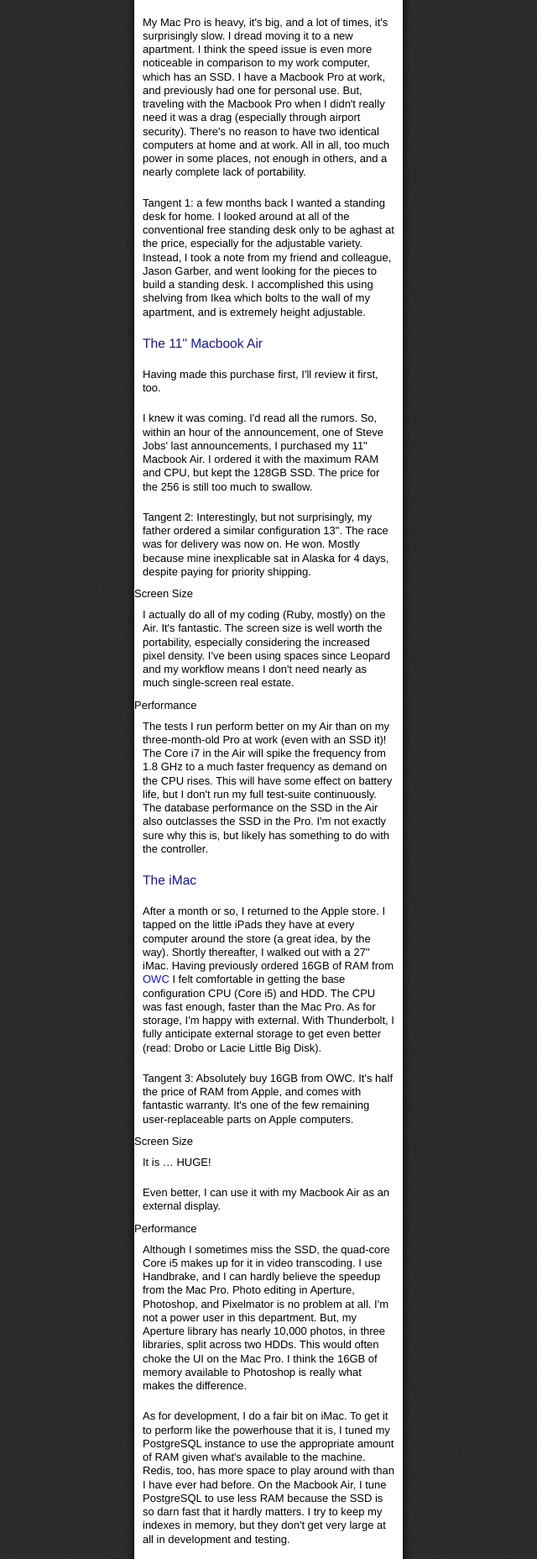
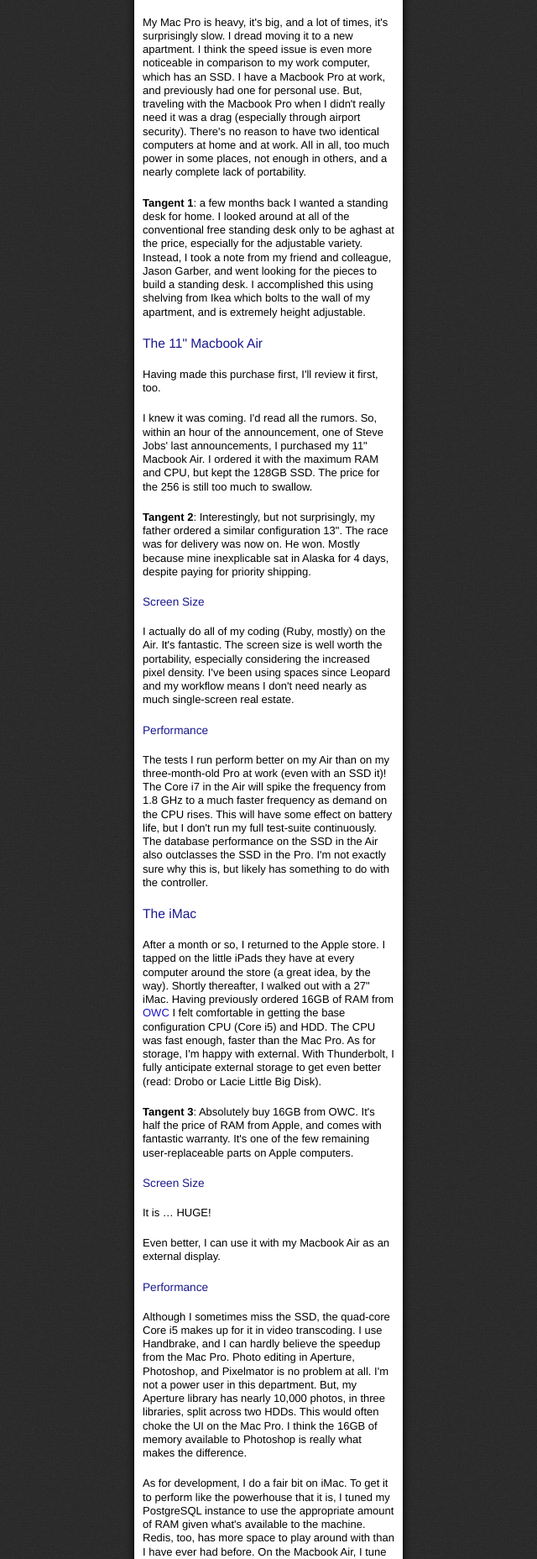
Before and after one commit to tpitale/tpitale.github.io, a Jekyll site: the page built from _posts/2011-08-14-dream-setup-imac-and-macbook-air.html, in a window 1280 px wide. Shown: the part 472-2328 px from the top of the page at 84% size, without its empty margins (320-960 px from the left). Built offline with Jekyll 4.4.1, drawn with Linux system fonts in a browser that asks for light colours; comment, search, counter and statistics services are not loaded; some of the changed text lies outside the part shown.

Commit message:
minor styling tweaks

```diff
--- a/_posts/2011-08-14-dream-setup-imac-and-macbook-air.html
+++ b/_posts/2011-08-14-dream-setup-imac-and-macbook-air.html
@@ -20,7 +20,7 @@ layout: post
 </p>
 
 <p>
-	Tangent 1: a few months back I wanted a standing desk for home. I looked around at all of the conventional free standing desk only to be aghast at the price, especially for the adjustable variety. Instead, I took a note from my friend and colleague, Jason Garber, and went looking for the pieces to build a standing desk. I accomplished this using shelving from Ikea which bolts to the wall of my apartment, and is extremely height adjustable.
+	<b>Tangent 1</b>: a few months back I wanted a standing desk for home. I looked around at all of the conventional free standing desk only to be aghast at the price, especially for the adjustable variety. Instead, I took a note from my friend and colleague, Jason Garber, and went looking for the pieces to build a standing desk. I accomplished this using shelving from Ikea which bolts to the wall of my apartment, and is extremely height adjustable.
 </p>
 
 <h3>The 11" Macbook Air</h3>
@@ -31,7 +31,7 @@ layout: post
 	I knew it was coming. I'd read all the rumors. So, within an hour of the announcement, one of Steve Jobs' last announcements, I purchased my 11" Macbook Air. I ordered it with the maximum RAM and CPU, but kept the 128GB SSD. The price for the 256 is still too much to swallow.
 </p>
 <p>
-	Tangent 2: Interestingly, but not surprisingly, my father ordered a similar configuration 13". The race was for delivery was now on. He won. Mostly because mine inexplicable sat in Alaska for 4 days, despite paying for priority shipping.
+	<b>Tangent 2</b>: Interestingly, but not surprisingly, my father ordered a similar configuration 13". The race was for delivery was now on. He won. Mostly because mine inexplicable sat in Alaska for 4 days, despite paying for priority shipping.
 </p>
 
 <h4>Screen Size</h4>
@@ -49,7 +49,7 @@ layout: post
 	After a month or so, I returned to the Apple store. I tapped on the little iPads they have at every computer around the store (a great idea, by the way). Shortly thereafter, I walked out with a 27" iMac. Having previously ordered 16GB of RAM from <a href="http://macsales.com">OWC</a> I felt comfortable in getting the base configuration CPU (Core i5) and HDD. The CPU was fast enough, faster than the Mac Pro. As for storage, I'm happy with external. With Thunderbolt, I fully anticipate external storage to get even better (read: Drobo or Lacie Little Big Disk).
 </p>
 <p>
-	Tangent 3: Absolutely buy 16GB from OWC. It's half the price of RAM from Apple, and comes with fantastic warranty. It's one of the few remaining user-replaceable parts on Apple computers.
+	<b>Tangent 3</b>: Absolutely buy 16GB from OWC. It's half the price of RAM from Apple, and comes with fantastic warranty. It's one of the few remaining user-replaceable parts on Apple computers.
 </p>
 
 <h4>Screen Size</h4>
@@ -72,7 +72,7 @@ layout: post
 	This setup, more than any other I have had in my lifetime, provides me with the most flexibility, with the most ease of integration, for the least amount of money. As compared to having a Mac Pro, and a 15" Macbook Pro, this combination is downright affordable. The computers themselves perform above and beyond anything I have previously owned.
 </p>
 <p>
-	Tangent 4: I'm not a gamer. The Macbook Air would be a horrible gaming computer, even worse than the previous model. I don't care.
+	<b>Tangent 4</b>: I'm not a gamer. The Macbook Air would be a horrible gaming computer, even worse than the previous model. I don't care.
 </p>
 
 <h3>Downsides</h3>
--- a/css/screen.css
+++ b/css/screen.css
@@ -142,6 +142,13 @@ a:hover {text-decoration: underline;}
 	padding: 10px;
 	color: #19188D;
 	font-size: 120%;
+	text-align: left;
+}
+
+.post h4 {
+	padding: 10px;
+	color: #19188D;
+	font-size: 105%;
 	text-align: left;
 }
 
```
